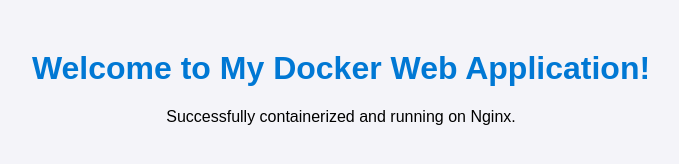
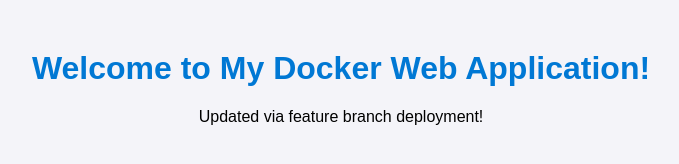
Before and after one commit to Shamee-tech/docker-deployment, a plain HTML site: page index.html in a window 1280 px wide. Shown: the whole page, without its empty margins (299-978 px from the left). Drawn offline with Linux system fonts and the light colour scheme.

Commit message:
Updated index.html on feature branch

```diff
--- a/index.html
+++ b/index.html
@@ -9,6 +9,6 @@
 </head>
 <body>
     <h1>Welcome to My Docker Web Application!</h1>
-    <p>Successfully containerized and running on Nginx.</p>
+    <p>Updated via feature branch deployment!</p>
 </body>
 </html>
```
